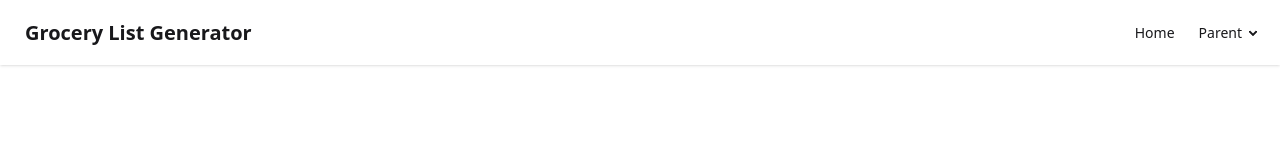
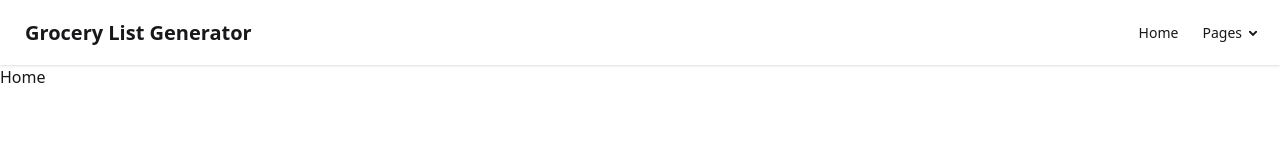
Before and after one commit to antonclayton/grocery-generator, a React (Vite) app in the folder frontend/: page / in a window 1280 px wide. Shown: the top 160 px of the page. Built offline with nearby package versions, Linux system fonts and the light colour scheme; the HTML template or start-up script is replaced by a standard one.

Commit message:
Add React Router Links to go from Home page to Recipes and GroceryList Page

```diff
--- a/frontend/src/App.tsx
+++ b/frontend/src/App.tsx
@@ -1,13 +1,18 @@
 import "./App.css";
 import Navbar from "./components/Navbar";
 import { Routes, Route } from "react-router-dom";
+import Home from "./pages/Home";
+import GroceryList from "./pages/GroceryList";
+import Recipes from "./pages/Recipes";
 
 function App() {
   return (
     <div>
       <Navbar />
       <Routes>
-        <Route />
+        <Route path="/" element={<Home />} />
+        <Route path="/recipes" element={<Recipes />} />
+        <Route path="/list" element={<GroceryList />} />
       </Routes>
     </div>
   );
--- a/frontend/src/components/Navbar.tsx
+++ b/frontend/src/components/Navbar.tsx
@@ -5,7 +5,9 @@ const Navbar = () => {
   return (
     <div className="navbar bg-base-100 shadow-sm">
       <div className="flex-1">
-        <a className="btn btn-ghost text-xl">Grocery List Generator</a>
+        <Link to="/" className="btn btn-ghost text-xl">
+          Grocery List Generator
+        </Link>
       </div>
       <div className="flex-none">
         <ul className="menu menu-horizontal px-1">
@@ -14,7 +16,7 @@ const Navbar = () => {
           </li>
           <li>
             <details>
-              <summary>Parent</summary>
+              <summary>Pages</summary>
               <ul className="bg-base-100 rounded-t-none p-2">
                 <li>
                   <Link to="recipes">Recipes</Link>
--- /dev/null
+++ b/frontend/src/pages/GroceryList.tsx
@@ -0,0 +1,7 @@
+import React from "react";
+
+const GroceryList = () => {
+  return <div>GroceryList</div>;
+};
+
+export default GroceryList;
--- /dev/null
+++ b/frontend/src/pages/Home.tsx
@@ -0,0 +1,7 @@
+import React from "react";
+
+const Home = () => {
+  return <div>Home</div>;
+};
+
+export default Home;
--- /dev/null
+++ b/frontend/src/pages/Recipes.tsx
@@ -0,0 +1,7 @@
+import React from "react";
+
+const Recipes = () => {
+  return <div>Recipes</div>;
+};
+
+export default Recipes;
```
